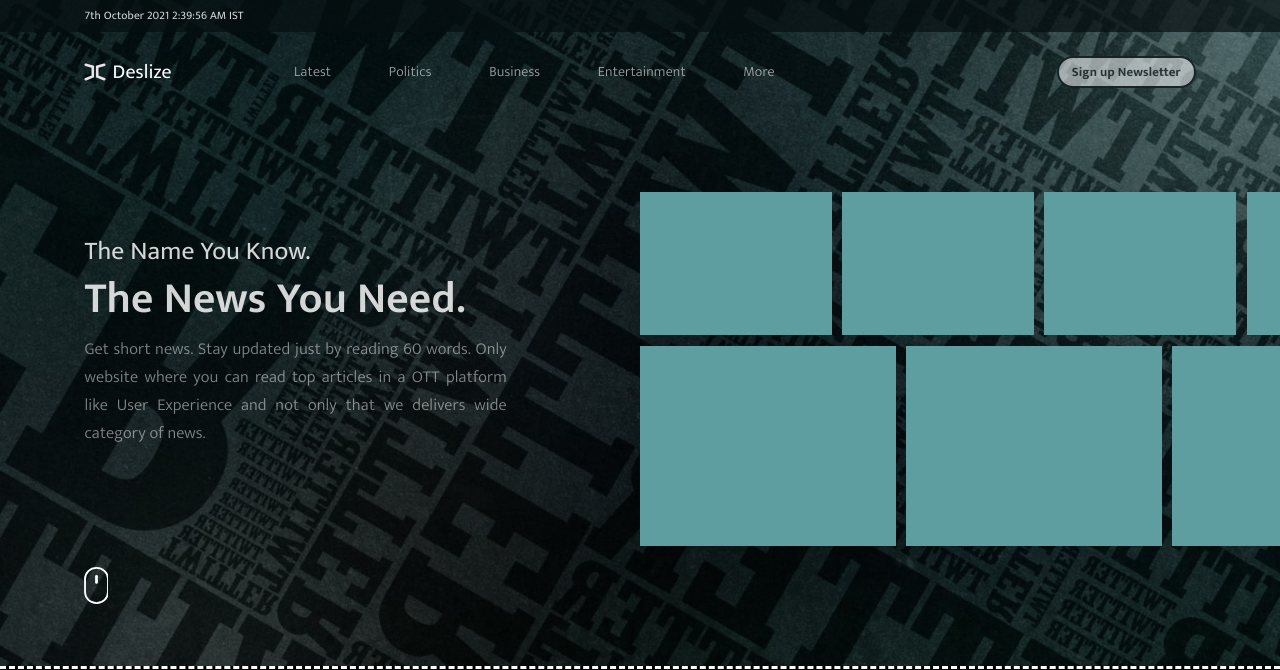
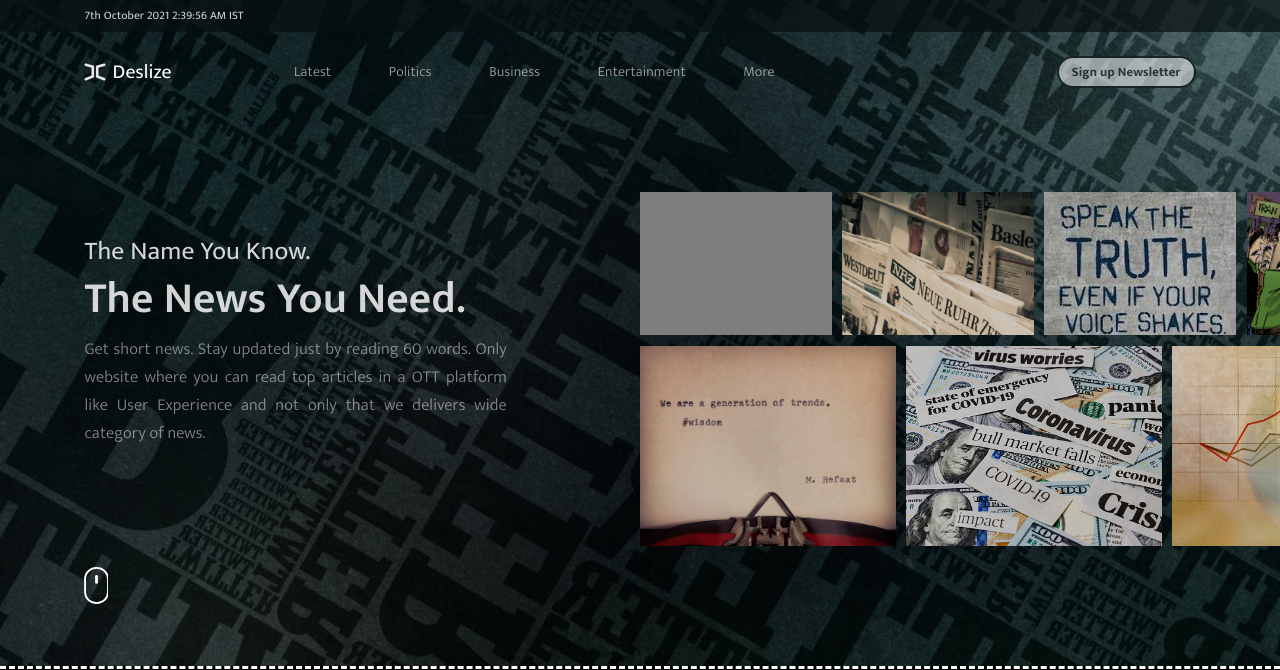
Before and after one commit to Devik225/Deslize, a Node server app: template views/Home.ejs in a window 1280 px wide. Shown: the top 670 px of the page. Run offline with Node 20, Linux system fonts and the light colour scheme; the template is opened without the code that fills it, so the values that code supplies are empty; grey boxes are pictures that could not be loaded.

Commit message:
carousel

```diff
--- a/public/css/styles.css
+++ b/public/css/styles.css
@@ -154,7 +154,7 @@ body {
   position: relative;
   width: 100%;
   height: 40%;
-  overflow: hidden;
+  overflow: scroll;
   display: grid;
   grid-template-columns: repeat(6, 15.8vw);
 }
@@ -163,7 +163,7 @@ body {
   margin-top: 0.8vw;
   width: 100%;
   height: 56%;
-  overflow: hidden;
+  overflow: scroll;
   display: grid;
   grid-template-columns: repeat(6, 20.8vw);
 }
@@ -186,9 +186,10 @@ body {
 .home_crsl_img {
   /*height: 100%;
   */
-  filter: contrast(1.1);
-  width: 150%;
-  -webkit-filter: contrast(1.1);
+  width: 100%;
+  filter: brightness(0.8);
+  filter: contrast(1.5);
+  -webkit-filter: brightness(0.8);
 }
 
 /* Mouse scroll animation */
--- a/views/Home.ejs
+++ b/views/Home.ejs
@@ -64,23 +64,23 @@
                     <div class="upper flexme">
 
                         <div class="home_card c1">
-                            <img class="home_crsl_img" src=""></img>
+                            <img class="home_crsl_img" src="img/small_1.png"></img>
                         </div>
 
                         <div class="home_card c1">
-                            <img class="home_crsl_img" src=""></img>
+                            <img class="home_crsl_img" src="img/small_2.jpg"></img>
                         </div>
 
                         <div class="home_card c1">
-                            <img class="home_crsl_img" src=""></img>
+                            <img class="home_crsl_img" src="img/small_3.jfif"></img>
                         </div>
 
                         <div class="home_card c1">
-                            <img class="home_crsl_img" src=""></img>
+                            <img class="home_crsl_img" src="img/small_4.gif" style="height:100%; width:auto"></img>
                         </div>
 
                         <div class="home_card c1">
-                            <img class="home_crsl_img" src=""></img>
+                            <img class="home_crsl_img" src="img/small_5.jpg"></img>
                         </div>
 
                         <div class="home_card c1">
@@ -100,15 +100,15 @@
                     <div class="lower flexme">
 
                         <div class="home_card c2">
-                            <img class="home_crsl_img" src=""></img>
+                            <img class="home_crsl_img" src="img/large_1.jpg"></img>
                         </div>
 
                         <div class="home_card c2">
-                            <img class="home_crsl_img" src=""></img>
+                            <img class="home_crsl_img" src="img/large_2.jpg" style="width: auto; height: 100%;"></img>
                         </div>
 
                         <div class="home_card c2">
-                            <img class="home_crsl_img" src=""></img>
+                            <img class="home_crsl_img" src="img/large_3.jpg" style="width: auto; height: 100%;"></img>
                         </div>
 
                         <div class="home_card c2">
```
Also changed, not shown: public/img/large_1.jpg (added), public/img/large_2.jpg (added), public/img/large_3.jpg (added), public/img/small_2.jpg, public/img/small_3.jfif (added), public/img/small_4.gif (added), public/img/small_5.jpg (added).
